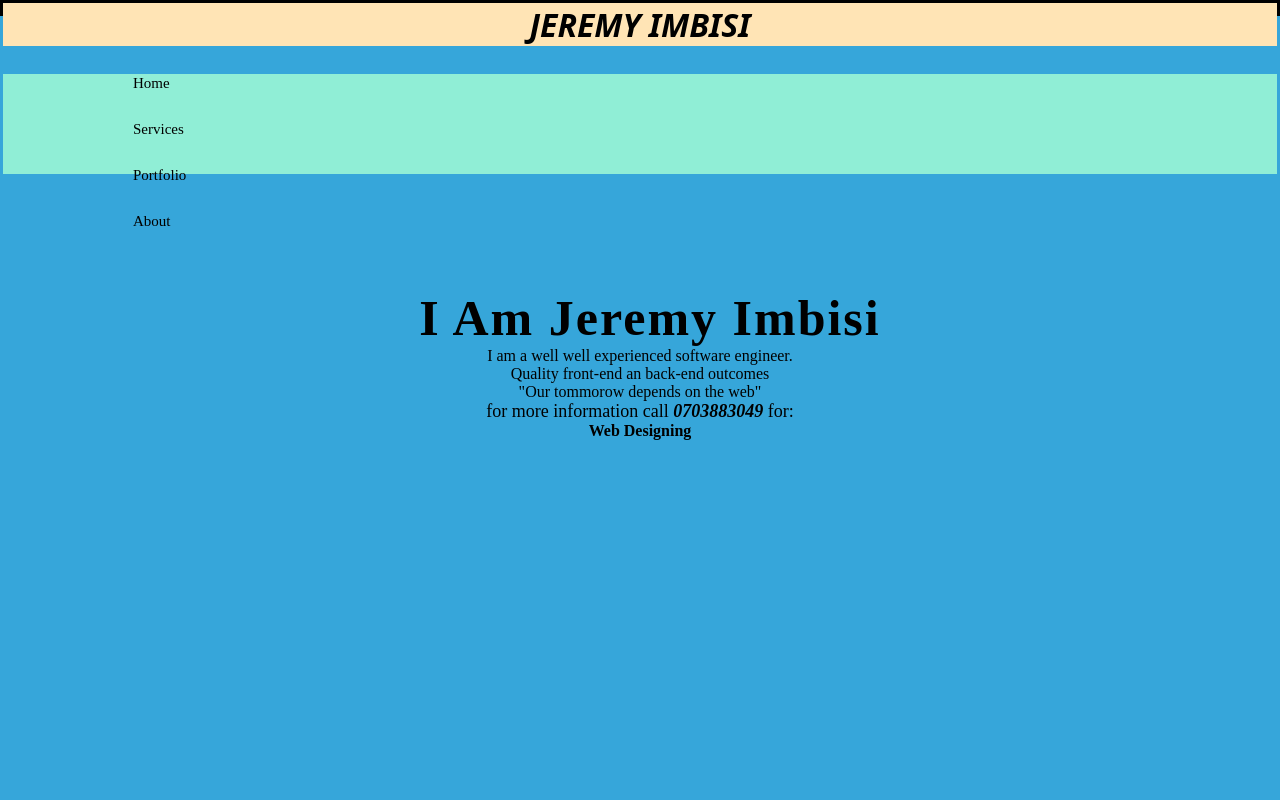
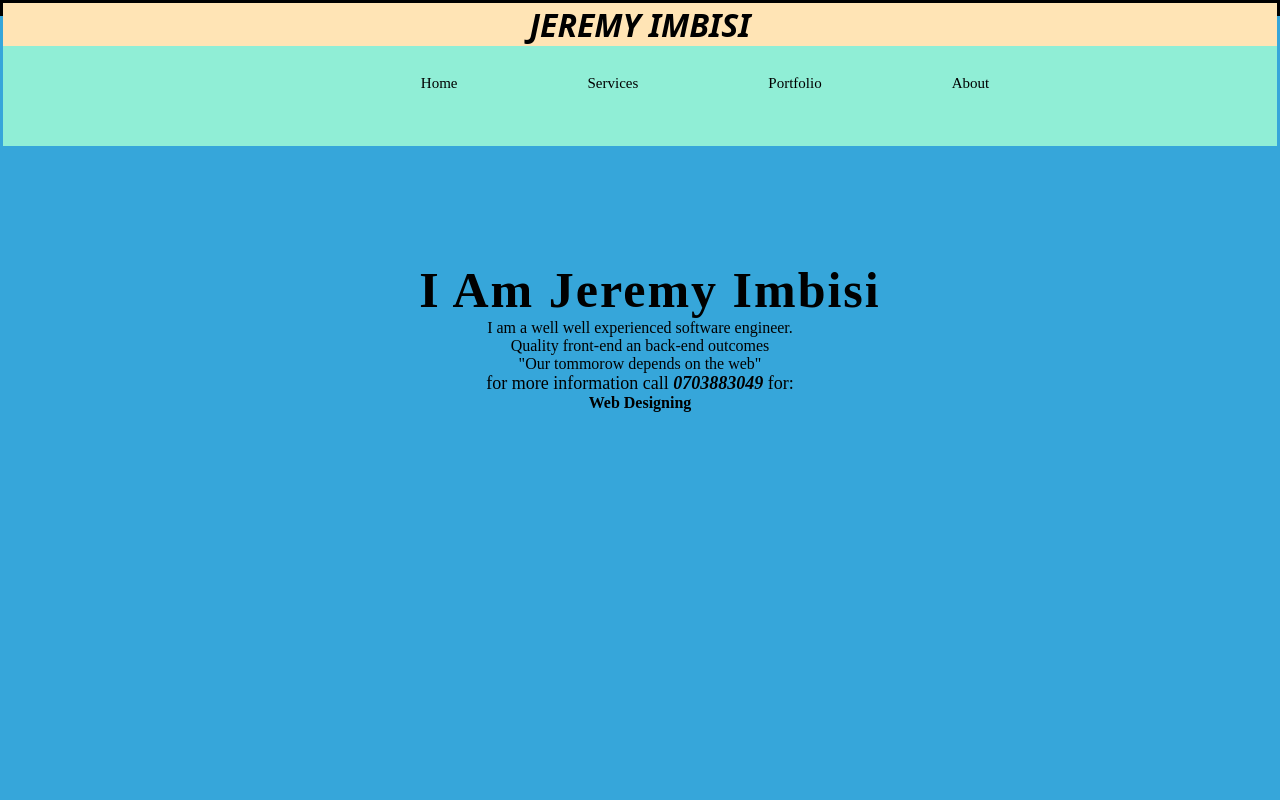
Before and after one commit to jeremyimbisi/jeremy-website, a plain HTML site: page index.html in a window 1280 px wide. Shown: the top 800 px of the page. Drawn offline with Linux system fonts and the light colour scheme.

Commit message:
css styles added

```diff
--- a/style.css
+++ b/style.css
@@ -93,3 +93,9 @@ h1{
 .title {
     text-align: center;
 }
+.menu {
+    border-radius: 100%;
+    margin-block-end: 10px;
+    display: flex;
+    justify-content: center;
+}
```
